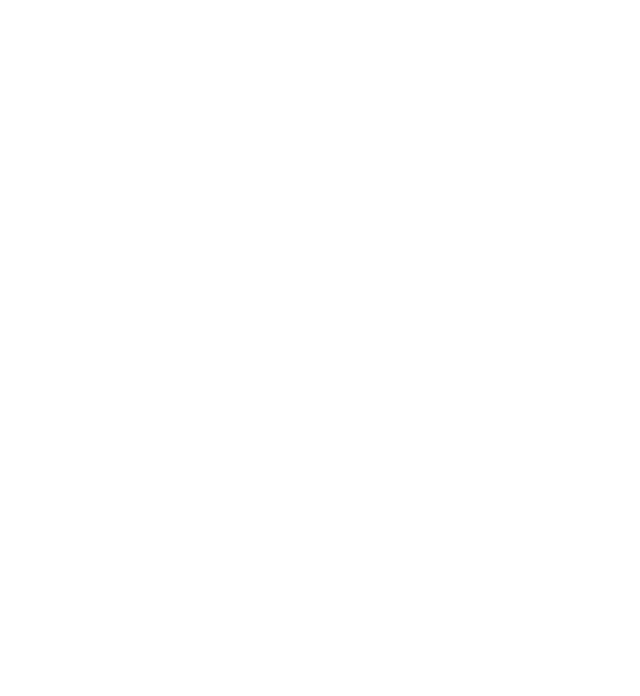
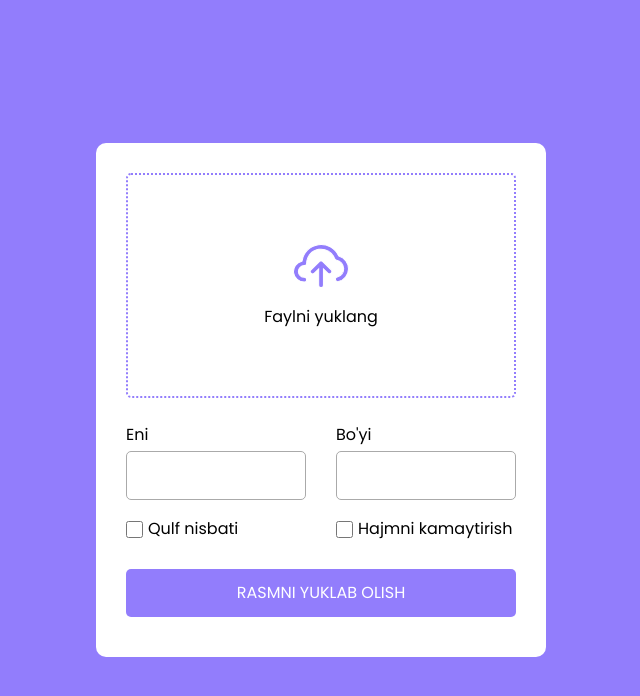
Before and after one commit to Hamidjonova-N/tahrirlovchi-sahifa, a plain HTML site: page index.html in a window 1280 px wide. Shown: the whole page, without its empty margins (319-959 px from the left). Drawn offline with Linux system fonts and the light colour scheme.

Commit message:
Add html and css codes

```diff
--- a/css/style.css
+++ b/css/style.css
@@ -1,3 +1,11 @@
+/* CUSTOM PROPERTY */
+
+:root {
+  --accent-color: #927dfc;
+  --background-color: #ffffff;
+  --text-color: #000000;
+}
+
 /* GLOBAL STYLES */
 
 *,
@@ -6,6 +14,8 @@
   margin: 0;
   padding: 0;
   box-sizing: border-box;
+  font-family: "Poppins", "Arial", sans-serif;
+  font-size: 16px;
 }
 
 html {
@@ -15,9 +25,7 @@ html {
 }
 
 body {
-  display: flex;
-  flex-direction: column;
-  height: 100%;
+  background-color: var(--accent-color);
 }
 
 img {
@@ -30,7 +38,107 @@ img {
 .container {
   width: 100%;
   max-width: 1200px;
+  min-height: 100vh;
+  display: flex;
+  flex-direction: column;
+  align-items: center;
+  justify-content: center;
   padding-left: 50px;
   padding-right: 50px;
   margin: 0 auto;
 }
+
+/* WRAPPER */
+
+.wrapper {
+  width: 450px;
+  background-color: var(--background-color);
+  border-radius: 10px;
+  padding: 30px;
+}
+
+/* UPLOAD-WRAPPER */
+
+.upload-wrapper {
+  height: 225px;
+  display: flex;
+  flex-direction: column;
+  align-items: center;
+  justify-content: center;
+  border: 2px dotted var(--accent-color);
+  border-radius: 5px;
+  cursor: pointer;
+}
+
+.upload-text {
+  margin-top: 20px;
+}
+
+/* CONTENT */
+
+.content {
+  margin-top: 28px;
+}
+
+.sizes,
+.checkboxes {
+  display: flex;
+  justify-content: space-between;
+}
+
+.column {
+  width: calc(100% / 2 - 15px);
+}
+
+/* SIZES */
+
+#image-width,
+#image-height {
+  width: 100%;
+  height: 49px;
+  border: 1px solid #aaaaaa;
+  border-radius: 5px;
+  outline: none;
+  padding: 0 15px;
+  margin-top: 7px;
+}
+
+#image-width:focus,
+#image-height:focus {
+  border: 2px dotted var(--accent-color);
+}
+
+/* CHECKBOXES */
+
+.checkboxes {
+  margin-top: 20px;
+}
+
+#image-ratio,
+#image-size {
+  width: 17px;
+  height: 17px;
+  accent-color: var(--accent-color);
+  margin-right: 5px;
+}
+
+.checkboxes .column {
+  display: flex;
+  align-items: center;
+}
+
+/* DOWNLOAD-BUTTON */
+
+.download-button {
+  width: 100%;
+  min-width: 200px;
+  background-color: var(--accent-color);
+  color: #ffffff;
+  border: none;
+  border-radius: 5px;
+  text-transform: uppercase;
+  outline: none;
+  cursor: pointer;
+  padding: 15px;
+  margin: 30px 0 10px;
+}
--- a/index.html
+++ b/index.html
@@ -8,8 +8,46 @@
     <!-- Stylesheets -->
     <link rel="stylesheet" href="css/normalize.css" />
     <link rel="stylesheet" href="css/style.css" />
+    <!-- Fonts -->
+    <link
+      href="https://fonts.googleapis.com/css?family=Poppins:100,100italic,200,200italic,300,300italic,regular,italic,500,500italic,600,600italic,700,700italic,800,800italic,900,900italic"
+      rel="stylesheet"
+    />
   </head>
   <body>
+    <div class="container">
+      <div class="wrapper">
+        <div class="upload-wrapper">
+          <img src="icon/upload-icon.svg" alt="" />
+          <p class="upload-text">Faylni yuklang</p>
+        </div>
+        <div class="content">
+          <div class="sizes">
+            <div class="column width">
+              <label for="image-width">Eni</label>
+              <input id="image-width" type="number" name="image-width" />
+            </div>
+            <div class="column height">
+              <label for="image-height">Bo'yi</label>
+              <input id="image-height" type="number" name="image-height" />
+            </div>
+          </div>
+          <div class="checkboxes">
+            <div class="column ratio">
+              <input id="image-ratio" type="checkbox" name="image-ratio" />
+              <label for="image-ratio">Qulf nisbati</label>
+            </div>
+            <div class="column size">
+              <input id="image-size" type="checkbox" name="image-size" />
+              <label for="image-size">Hajmni kamaytirish</label>
+            </div>
+          </div>
+          <button class="download-button" type="button">
+            Rasmni yuklab olish
+          </button>
+        </div>
+      </div>
+    </div>
     <script src="js/main.js"></script>
   </body>
 </html>
```
Also changed, not shown: icon/upload-icon.svg (added).
